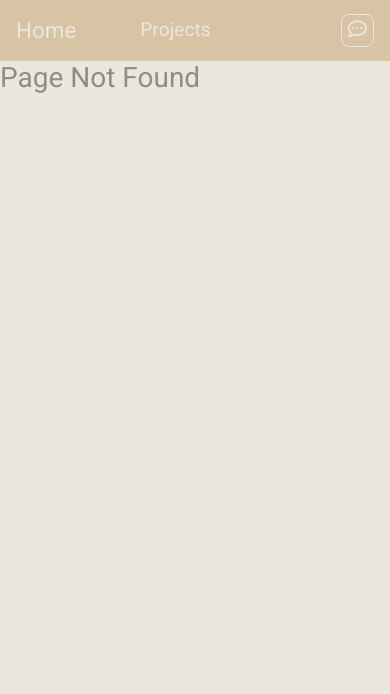
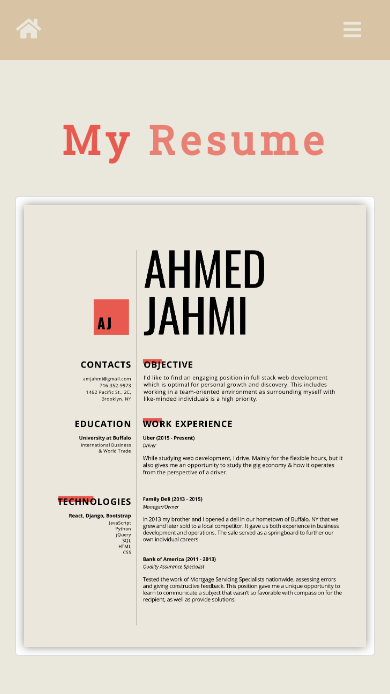
Before and after one commit to ahmedjahmi/AhmedJahmi, a React (Create React App) app: page /Resume in a window 390 px wide. Before the commit this address had no page. Shown: the top 694 px of the page. Built offline with nearby package versions, Linux system fonts and the light colour scheme.

Commit message:
Add Resume and Responsive Nav

```diff
--- a/package.json
+++ b/package.json
@@ -9,6 +9,7 @@
     "react-router-dom": "^5.0.0",
     "react-scripts": "3.0.1",
     "react-youtube": "^7.9.0",
+    "reactstrap": "^8.0.0",
     "styled-components": "^4.2.0"
   },
   "scripts": {
--- a/src/App.js
+++ b/src/App.js
@@ -2,23 +2,25 @@ import React, { Component } from "react";
 import {Switch, Route} from "react-router-dom";
 import './App.css';
 import 'bootstrap/dist/css/bootstrap.min.css';
-import Navbar from "./components/Navbar";
+import MainNav from "./components/MainNav";
 import ProjectList from "./components/ProjectList";
 import Details from "./components/Details";
 import Default from "./components/Default";
 import Contact from "./components/Contact";
 import HomePage from "./components/HomePage";
+import Resume from "./components/Resume";
 
 export default class App extends Component {
   render() {
     return (
       <React.Fragment>
-      <Navbar />
+      <MainNav />
       <Switch>
         <Route exact path="/" component={HomePage} />
         <Route path="/ProjectList" component={ProjectList} />
         <Route path="/Details" component={Details} />
         <Route path="/Contact" component={Contact} />
+        <Route path="/Resume" component={Resume} />
         <Route component={Default} />
       </Switch>
     </React.Fragment>
--- a/src/components/HomePage.js
+++ b/src/components/HomePage.js
@@ -8,15 +8,15 @@ export default class HomePage extends Component {
 					<React.Fragment>
 						<div className='container'>
 							<div className='row'>
-								<div className='col-sm-12'>
+								<div className='col-12'>
 									<Hero />
 								</div>
-								<div className='col-sm-12'>
+								<div className='col-12'>
 									<hr
 										style={{ backgroundColor: 'var(--lightJelly)'}}
 									/>
 								</div>
-								<div className='col-sm-12'>
+								<div className='col-12'>
 									<DisplaySection />
 								</div>
 							</div>
--- /dev/null
+++ b/src/components/MainNav.js
@@ -0,0 +1,83 @@
+import React, { Component } from 'react';
+import styled from 'styled-components';
+
+import {
+	Collapse,
+	Navbar,
+	NavbarToggler,
+	NavbarBrand,
+	Nav,
+	NavItem,
+	NavLink
+} from 'reactstrap';
+
+export default class MainNav extends Component {
+									constructor(props) {
+										super(props);
+
+										this.toggle = this.toggle.bind(this);
+										this.state = {
+											isOpen: false
+										};
+									}
+									toggle() {
+										this.setState({
+											isOpen: !this.state.isOpen
+										});
+									}
+									render() {
+										return (
+											<NavWrapper>
+												<Navbar expand='md'>
+													<NavbarBrand href='/'>
+														<i className='fas fa-home' />
+													</NavbarBrand>
+													<NavbarToggler
+														onClick={this.toggle}
+													>
+														<i className='fas fa-bars' />
+													</NavbarToggler>
+													<Collapse
+														isOpen={this.state.isOpen}
+														navbar
+													>
+														<Nav className='mr-auto' navbar>
+															<NavItem>
+																<NavLink href='/ProjectList'>
+																	Projects
+																</NavLink>
+															</NavItem>
+															<NavItem>
+																<NavLink href='/Resume'>
+																	Resume
+																</NavLink>
+															</NavItem>
+															<NavItem>
+																<NavLink href='/Contact'>
+																	Contact
+																</NavLink>
+															</NavItem>
+														</Nav>
+													</Collapse>
+												</Navbar>
+											</NavWrapper>
+										);
+									}
+								}
+
+const NavWrapper = styled.div`
+	background: var(--mainVanilla);
+	i {
+		color: var(--mainWhite);
+	}
+  .nav-link {
+    color: var(--mainWhite) !important;
+    font-size: 1.2rem;
+    text-transform: capitalize;
+  }
+  .navbar-brand {
+    color: var(--mainWhite) !important;
+    font-size: 1.4rem;
+    text-transform: capitalize;
+  }
+`;
--- a/src/components/Navbar.js
+++ /dev/null
@@ -1,64 +0,0 @@
-import React, { Component } from 'react';
-import {Link} from 'react-router-dom';
-import styled from 'styled-components';
-import {ButtonContainer} from './Button';
-
-export default class Navbar extends Component {
-    render() {
-        return (
-          <NavWrapper className="navbar navbar-expand-sm px-sm-5">
-            <div className="container">
-              <Link
-                to="/"
-                className="navbar-brand "
-                style={{ color: "var(--mainWhite)" }}
-              >
-                Home
-              </Link>
-
-              <ul className="navbar-nav align-items-center text-capitalize">
-                <li className="nav-item ml-5">
-                  <Link
-                    to="/projectlist"
-                    className="nav-link"
-                  >
-                    projects
-                  </Link>
-                </li>
-              </ul>
-
-              <Link to="/contact" className="ml-auto">
-                <ButtonContainer>
-                  <i className="far fa-comment-dots" />
-                </ButtonContainer>
-              </Link>
-            </div>
-
-            {/* <button
-              className="ml-auto"
-              style={{ backgroundColor: "var(--mainVanilla)" }}
-            >
-              <i
-                className="fas fa-bars"
-                style={{ color: "var(--mainWhite)"}}
-              />
-            </button> */}
-          </NavWrapper>
-        );
-    }
-}
-
-const NavWrapper = styled.nav`
-  background: var(--mainVanilla);
-  .nav-link {
-    color: var(--mainWhite) !important;
-    font-size: 1.2rem;
-    text-transform: capitalize;
-  }
-  .navbar-brand {
-    color: var(--mainWhite) !important;
-    font-size: 1.4rem;
-    text-transform: capitalize;
-    padding: none !important;
-  }
-`;
--- /dev/null
+++ b/src/components/Resume.js
@@ -0,0 +1,33 @@
+import React, { Component } from 'react';
+import Title from './Title';
+import styled from 'styled-components';
+
+export default class Resume extends Component {
+    render() {
+        return (
+					<div className='py-5'>
+						<div className='container'>
+							<Title name='my' title='resume' />
+							<div className='row'>
+								<div className='col-12 mx-auto col-md-9 col-lg-9 my-3'>
+									<div className='card'>
+										<div className='img-container p-2'>
+											<ResumeWrapper
+												src='img/aj-resume-2019.png'
+												alt='Resume'
+												className='card-img-top'
+											/>
+										</div>
+									</div>
+								</div>
+							</div>
+						</div>
+					</div>
+				);
+    }
+}
+
+
+const ResumeWrapper = styled.img`
+	box-shadow: 0px 0px 10px;
+`;
```
Also changed, not shown: public/img/aj-resume-2019.png (added), 1 other file (tests, documents, lock files or other folders).
